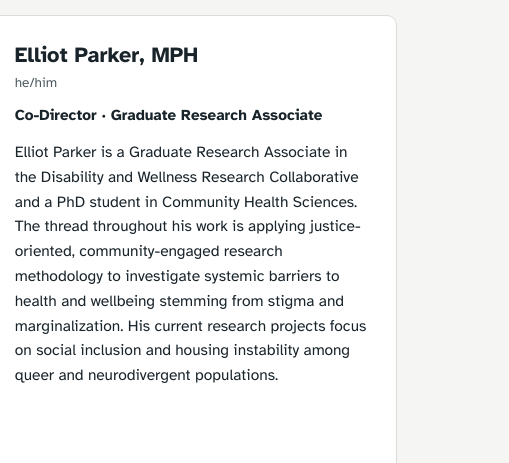
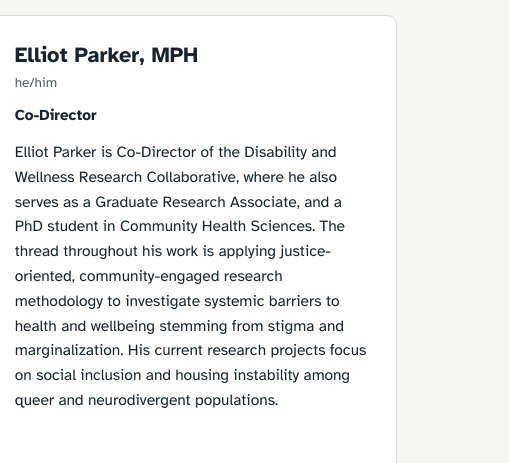
Before and after one commit to djmcmaughan/dwrc-website, a plain HTML site: page index.html in a window 1280 px wide. Shown: the part 3561-4024 px from the top of the page, 771-1280 px from the left. Drawn offline with Linux system fonts and the light colour scheme.

Commit message:
Update Elliot Parker's role to Co-Director
Co-Authored-By: Claude Opus 5.5 <noreply@anthropic.com>
Claude-Session: https://claude.ai/code/session_01UUfieSbDqaBByLvSVYSbmw

```diff
--- a/index.html
+++ b/index.html
@@ -299,8 +299,8 @@ footer ul{display:flex;gap:1.1rem;list-style:none;padding:0;margin:0;flex-wrap:w
           <div>
             <h4>Elliot Parker, MPH</h4>
             <span class="pron">he/him</span>
-            <p class="role">Co-Director · Graduate Research Associate</p>
-            <p class="bio">Elliot Parker is a Graduate Research Associate in the Disability and Wellness Research Collaborative and a PhD student in Community Health Sciences. The thread throughout his work is applying justice-oriented, community-engaged research methodology to investigate systemic barriers to health and wellbeing stemming from stigma and marginalization. His current research projects focus on social inclusion and housing instability among queer and neurodivergent populations.</p>
+            <p class="role">Co-Director</p>
+            <p class="bio">Elliot Parker is Co-Director of the Disability and Wellness Research Collaborative, where he also serves as a Graduate Research Associate, and a PhD student in Community Health Sciences. The thread throughout his work is applying justice-oriented, community-engaged research methodology to investigate systemic barriers to health and wellbeing stemming from stigma and marginalization. His current research projects focus on social inclusion and housing instability among queer and neurodivergent populations.</p>
           </div>
         </article>
         </div>
```
